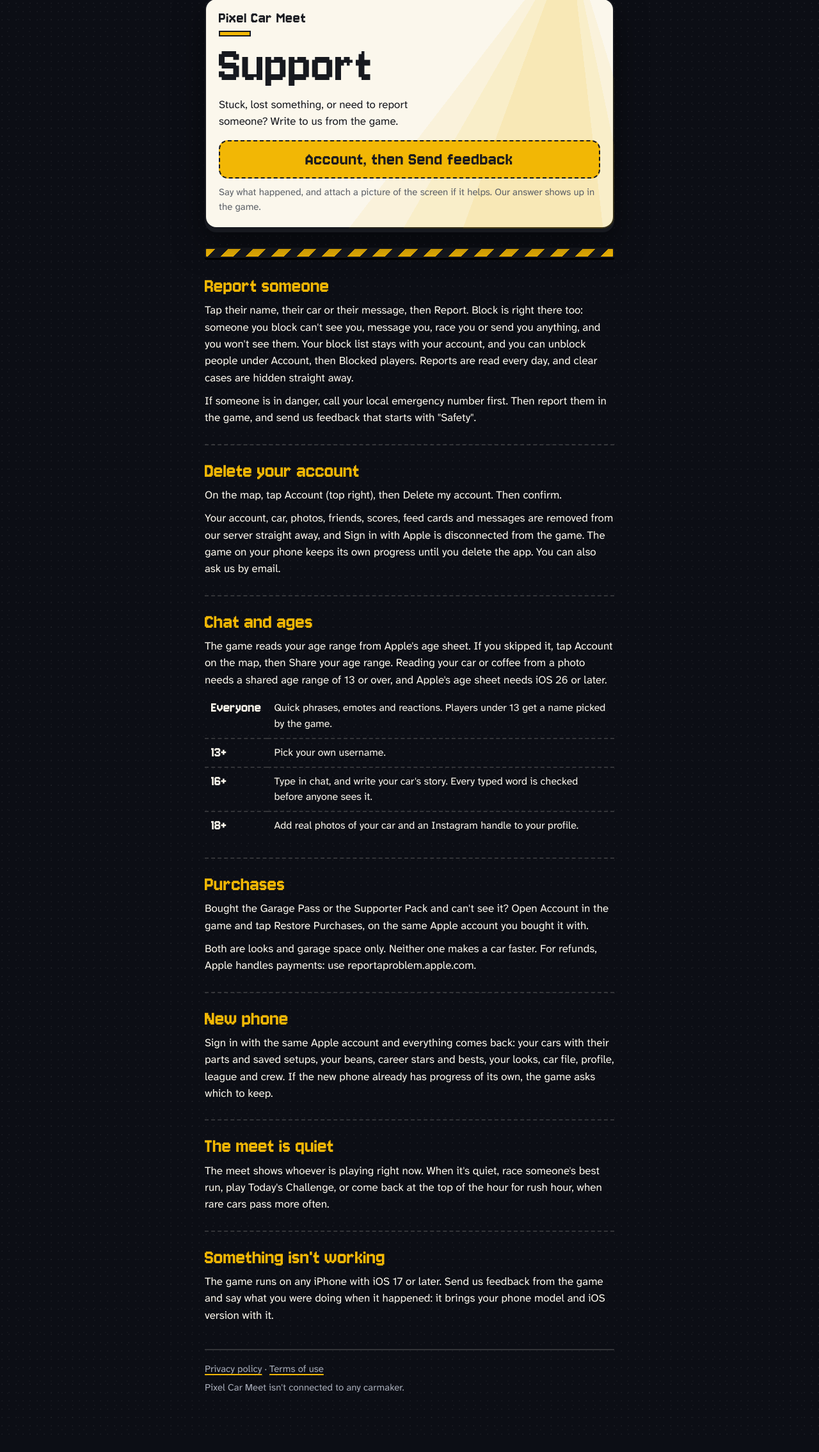
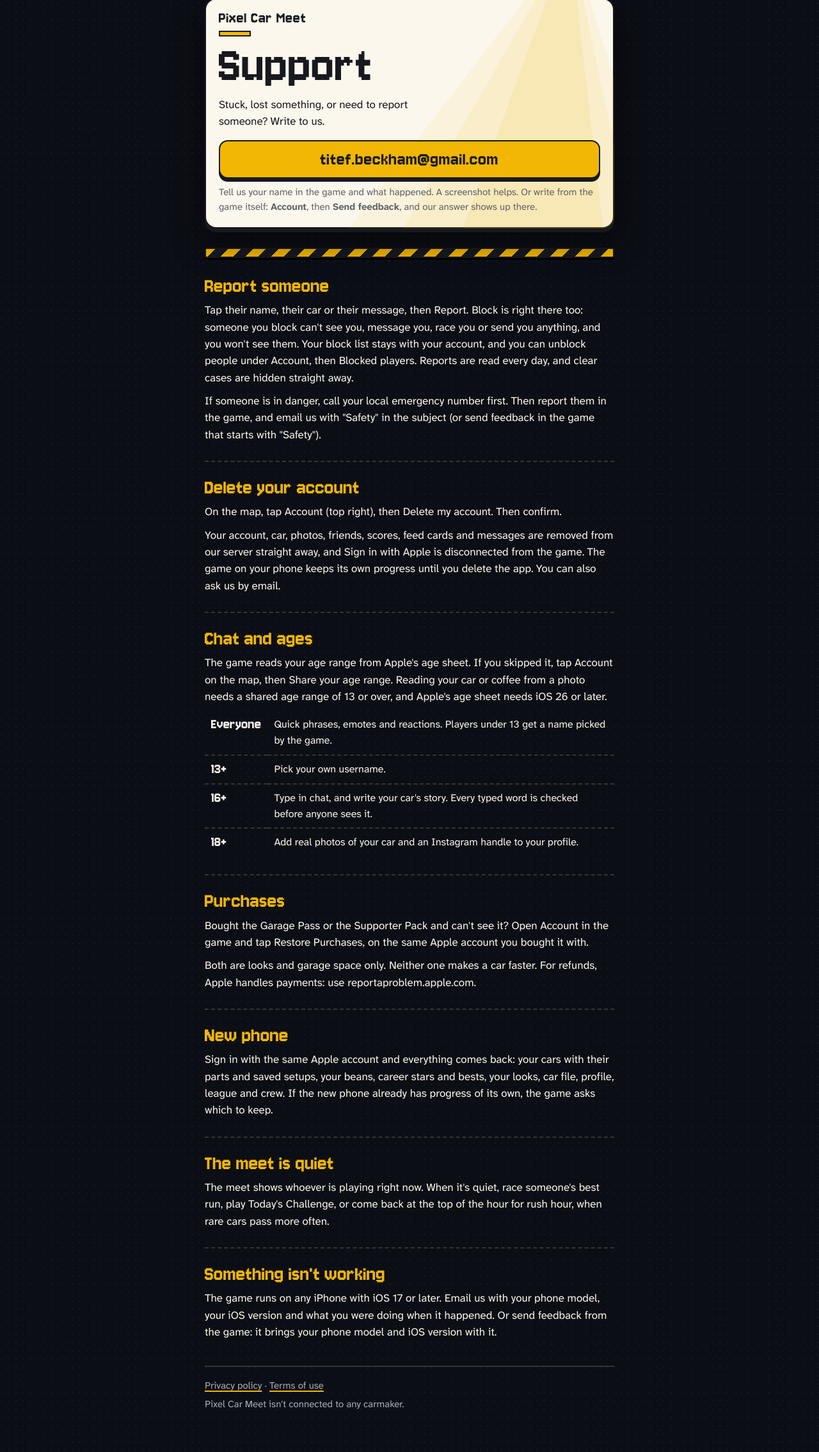
Before and after one commit to AhmedTitef/pixel-car-meet, a plain HTML site: page support.html in a window 1280 px wide. Shown: the part 117-2386 px from the top of the page at 64% size. Before the commit the page ends 2359 px from the top, so only its background shows below. Drawn offline with Linux system fonts and the light colour scheme.

Commit message:
The support email beside the game's Send feedback

```diff
--- a/support.html
+++ b/support.html
@@ -1,8 +1,8 @@
 <!doctype html>
 <!--
   Pixel Car Meet support page. Ready to host next to privacy.html and the fonts/ folder.
-  Hosted on GitHub Pages (https://ahmedtitef.github.io/pixel-car-meet/). The contact is the game's own Send feedback until a
-  support email exists.
+  Hosted on GitHub Pages (https://ahmedtitef.github.io/pixel-car-meet/). The contact is the support email Ahmed chose on
+  19 Nov 2026 (his own Gmail), beside the game's own Send feedback; change both here, in support.html and in terms.html.
   Check the answers still match the app: where Account and Restore Purchases live, and what comes back
   on a new phone (18 Nov 2026: every car with its parts and setups, beans, career stars and bests, looks, car file, profile, league and crew).
 -->
@@ -147,9 +147,9 @@
     <div class="sign">
       <p class="brand">Pixel Car Meet</p>
       <h1>Support</h1>
-      <p class="lede">Stuck, lost something, or need to report someone? Write to us from the game.</p>
-      <p class="mail">Account, then Send feedback</p>
-      <p class="hint">Say what happened, and attach a picture of the screen if it helps. Our answer shows up in the game.</p>
+      <p class="lede">Stuck, lost something, or need to report someone? Write to us.</p>
+      <a class="mail" href="mailto:titef.beckham@gmail.com?subject=Pixel%20Car%20Meet">titef.beckham@gmail.com</a>
+      <p class="hint">Tell us your name in the game and what happened. A screenshot helps. Or write from the game itself: <strong>Account</strong>, then <strong>Send feedback</strong>, and our answer shows up there.</p>
     </div>
   </header>
 
@@ -159,7 +159,7 @@
     <section class="bay" aria-labelledby="report">
       <h2 id="report">Report someone</h2>
       <p>Tap their name, their car or their message, then Report. Block is right there too: someone you block can't see you, message you, race you or send you anything, and you won't see them. Your block list stays with your account, and you can unblock people under Account, then Blocked players. Reports are read every day, and clear cases are hidden straight away.</p>
-      <p>If someone is in danger, call your local emergency number first. Then report them in the game, and send us feedback that starts with "Safety".</p>
+      <p>If someone is in danger, call your local emergency number first. Then report them in the game, and email us with "Safety" in the subject (or send feedback in the game that starts with "Safety").</p>
     </section>
 
     <section class="bay" aria-labelledby="delete">
@@ -199,7 +199,7 @@
 
     <section class="bay" aria-labelledby="broken">
       <h2 id="broken">Something isn't working</h2>
-      <p>The game runs on any iPhone with iOS 17 or later. Send us feedback from the game and say what you were doing when it happened: it brings your phone model and iOS version with it.</p>
+      <p>The game runs on any iPhone with iOS 17 or later. Email us with your phone model, your iOS version and what you were doing when it happened. Or send feedback from the game: it brings your phone model and iOS version with it.</p>
     </section>
   </main>
 
```
Also changed, not shown: privacy.html (+6 -6 lines), terms.html (+3 -3 lines).
